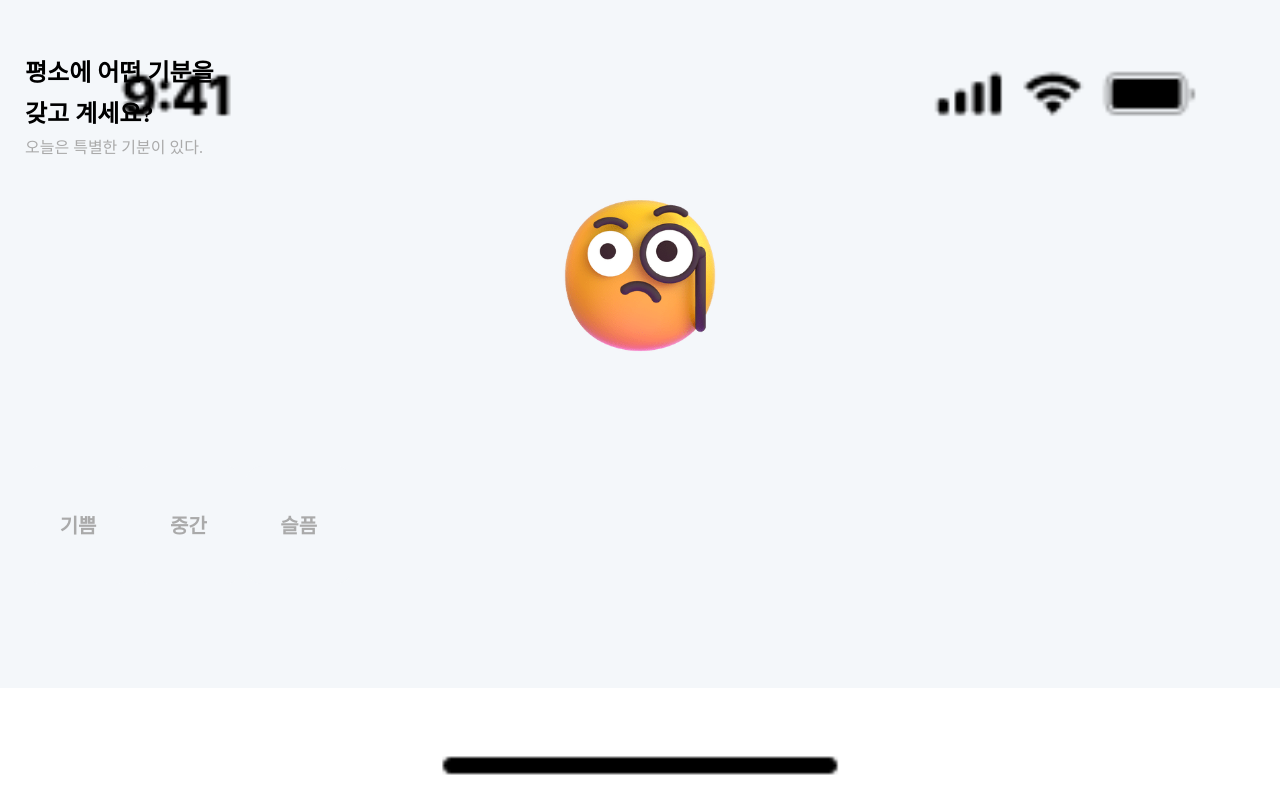
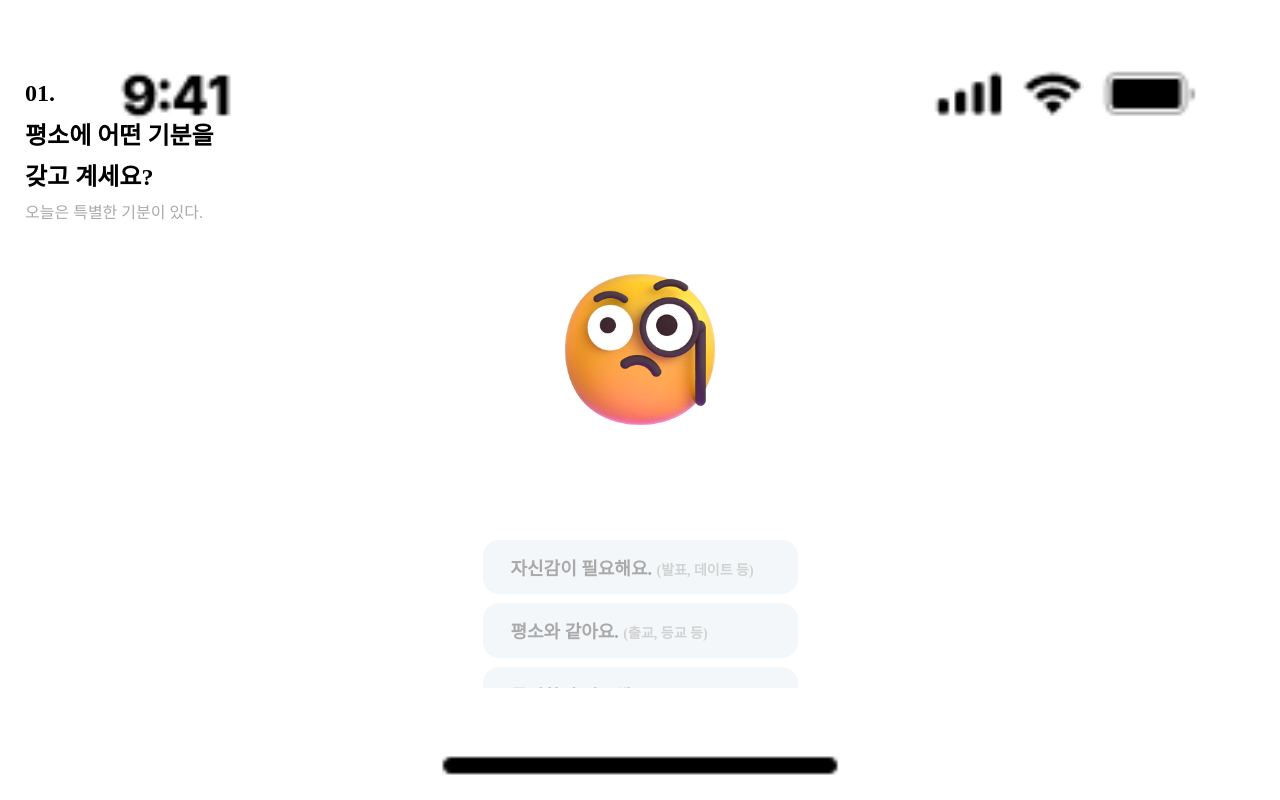
Before and after one commit to Anchaeyeon/ChoiceGoodME-Fronted, a PHP site: page /test.html in a window 1280 px wide. Run offline with PHP 8.4, Linux system fonts and the light colour scheme; some libraries are stand-ins or nearby versions; some web fonts are replaced.

Commit message:
[fix] : design changed

```diff
--- a/css/test.css
+++ b/css/test.css
@@ -4,9 +4,9 @@
 }
 
 body {
-    padding: 53px 25px 21px;
+    padding: 80px 25px 21px;
     margin: 0;
-    background: #F4F7FA;
+    background: #fff;
     position: relative;
     height: 100vh;
 }
@@ -28,39 +28,67 @@ body {
     font-size: 24px;
     font-weight: 700;
 }
-.explain-container p:nth-child(2){
+
+.explain-container p:nth-child(1) {
+    color: #000;
+    font-size: 24px;
+    font-style: normal;
+    font-weight: 700;
+    margin-bottom: 9px;
+}
+
+.explain-container p:nth-child(3) {
     margin-top: 6px;
 }
-.explain-container p:nth-child(3) {
+
+.explain-container p:nth-child(4) {
     color: var(--Gray-02, #AAA);
     font-size: 16px;
     font-weight: 500;
-    margin-top: 5px;
+    margin-top: 7px;
 }
-.emoji-container{
+
+.emoji-container {
     display: flex;
     justify-content: center;
-    margin: 31px 0 104px 0;
-}
-.emoji-container img{
-    width: 172.562px;
-height: 172.562px;
+    margin: 40px 0 104px 0;
 }
 
-.choose-feeling-container {
-    gap: 9px;
+.emoji-container img {
+    width: 172.562px;
+    height: 172.562px;
 }
 
-.choose-feeling-container button {
-    width: 106.272px;
-    height: 118.435px;
+.choose-feeling-container div:nth-child(2) {
+    margin: 9px 0;
+}
+
+.choose-feeling-container{
+    display: flex;
+    flex-direction: column;
+    align-items: center;
+}
+
+.request {
+    display: flex;
+    width: 315px;
+    height: 54.814px;
+    padding: 11px 43px 11px 28px;
+    align-items: center;
+    gap: 10px;
     border-radius: 16px;
     background: #F4F7FA;
-    border: none;
-    /* padding-top: 15px; */
-    text-align: center;
     color: var(--Gray-02, #AAA);
-    font-size: 20px;
+    font-size: 18px;
     font-weight: 600;
-    cursor: pointer;
 }
+
+
+.request span{
+    color: var(--Gray-01, #D1D2D1);
+font-family: Pretendard;
+font-size: 14px;
+font-style: normal;
+font-weight: 600;
+line-height: 140%;
+}
--- a/test.html
+++ b/test.html
@@ -42,6 +42,7 @@
     </nav>
     <main>
      <div class="explain-container">
+        <p class="test">01.</p>
         <p class="text">평소에 어떤 기분을</p>
         <p class="text">갖고 계세요?</p>
         <p>오늘은 특별한 기분이 있다.</p>
@@ -52,9 +53,14 @@
     </div>
 
     <div class="choose-feeling-container">
-        <button>기쁨</button>
-        <button>중간</button>
-        <button>슬픔</button>
+        <div class="request">
+            <p>자신감이 필요해요. <span>(발표, 데이트 등)</span></p>
+        </div>
+
+    <div class="request">
+        <p>평소와 같아요. <span>(출교, 등교 등)</span></p>
+    </div>
+    <div class="request">특별함이 필요해요.</div>
     </div>
     </main>
     <img src="image/Mini.png" alt="" id="bot">
```
